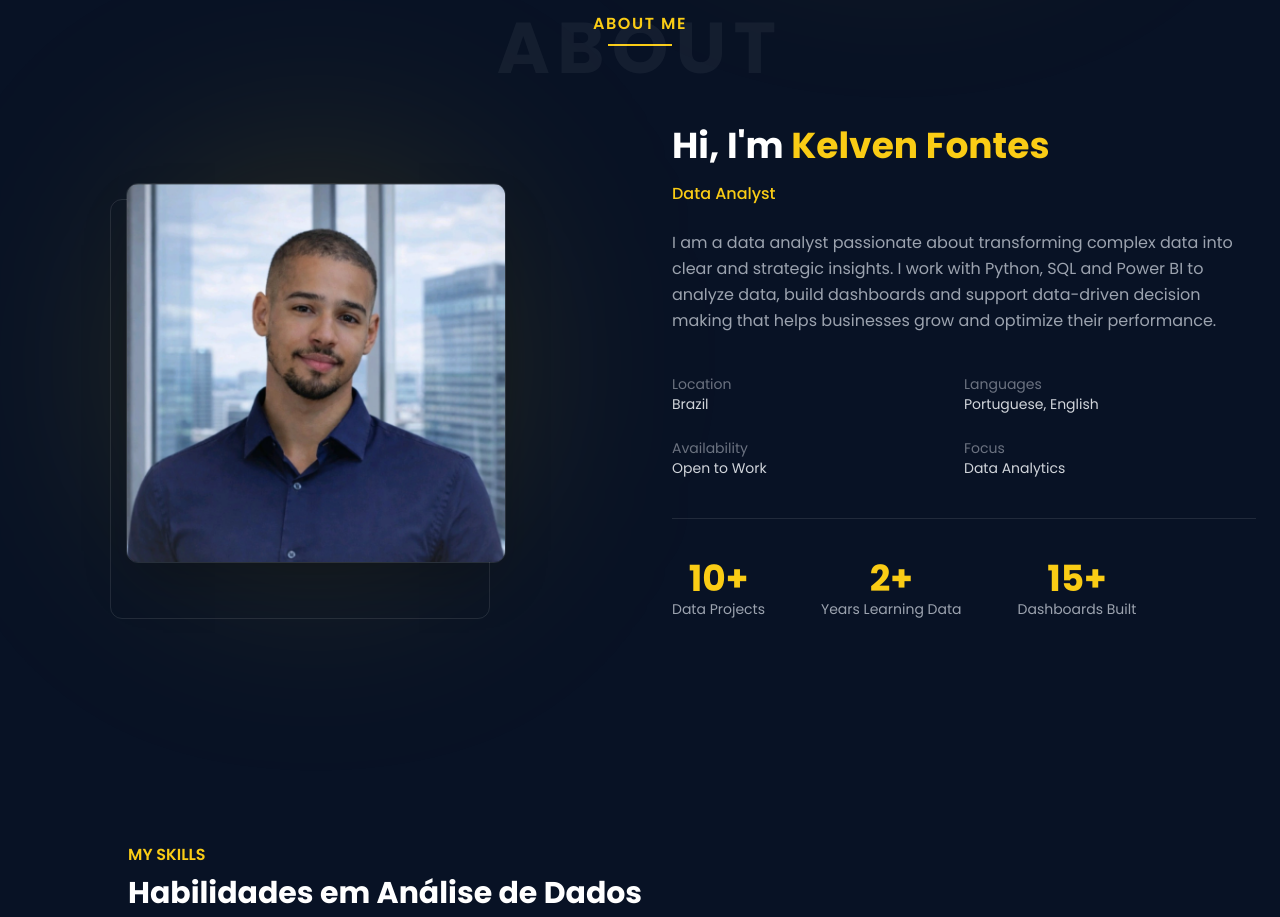
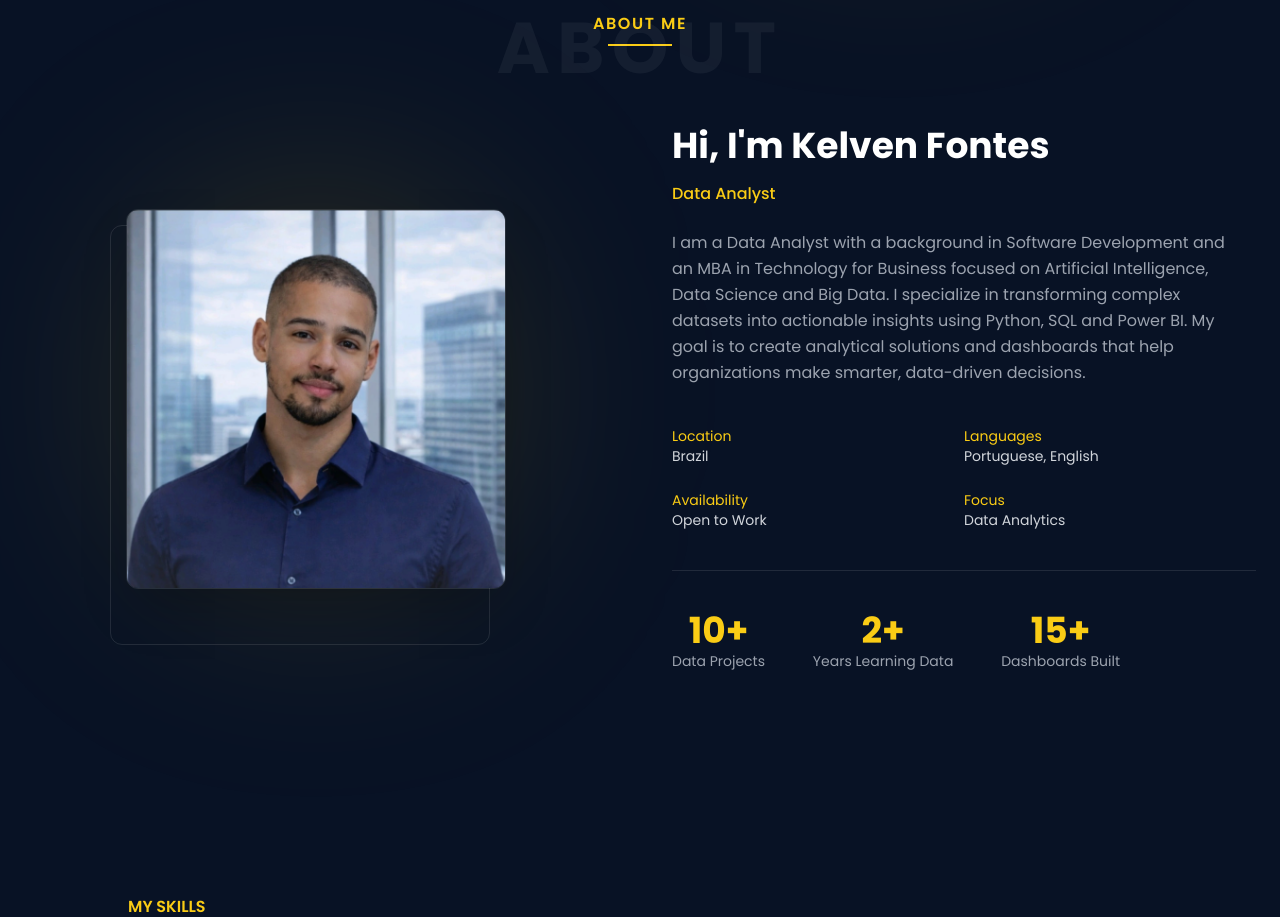
Before and after one commit to KelvenFontes/my-portfolio, a Next.js app: page /pt in a window 1280 px wide. Shown: the part 900-1817 px from the top of the page. Built offline with nearby package versions, Linux system fonts and the light colour scheme.

Commit message:
feat: atualizar seção About com novo conteúdo, estilo e ajustes de layout

```diff
--- a/src/components/About.tsx
+++ b/src/components/About.tsx
@@ -26,10 +26,10 @@ export default function About() {
           <div className="relative flex justify-center">
 
             {/* GLOW */}
-            <div className="absolute w-[320px] h-[360px] bg-yellow-400/20 blur-[120px] rounded-full"></div>
+            <div className="absolute w-[260px] h-[260px] md:w-[320px] md:h-[360px] bg-yellow-400/20 blur-[120px] rounded-full"></div>
 
-            {/* CARD ATRÁS */}
-            <div className="absolute w-[380px] h-[420px] border border-white/10 rounded-xl -translate-x-4 translate-y-4"></div>
+            {/* CARD ATRÁS (aparece só no desktop) */}
+            <div className="w-[280px] h-[280px] md:block absolute w-[380px] h-[420px] border border-white/10 rounded-xl -translate-x-4 translate-y-4"></div>
 
             <Image
               src="/assets/perfil.png"
@@ -38,6 +38,8 @@ export default function About() {
               height={420}
               className="
                 relative
+                w-[260px] md:w-[380px]
+                h-auto
                 object-cover
                 rounded-xl
                 border border-white/10
@@ -53,7 +55,7 @@ export default function About() {
           <div>
 
             <h3 className="text-3xl md:text-4xl font-bold mb-4">
-              Hi, I'm <span className="text-yellow-400">Kelven Fontes</span>
+              Hi, I'm Kelven Fontes
             </h3>
 
             <p className="text-yellow-400 font-medium mb-6">
@@ -61,33 +63,36 @@ export default function About() {
             </p>
 
             <p className="text-gray-400 mb-10 leading-relaxed max-w-xl">
-              I am a data analyst passionate about transforming complex data
-              into clear and strategic insights. I work with Python, SQL and
-              Power BI to analyze data, build dashboards and support
-              data-driven decision making that helps businesses grow and
-              optimize their performance.
+              I am a Data Analyst with a background in Software Development and
+              an MBA in Technology for Business focused on Artificial Intelligence,
+              Data Science and Big Data.
+
+              I specialize in transforming complex datasets into actionable insights
+              using Python, SQL and Power BI. My goal is to create analytical
+              solutions and dashboards that help organizations make smarter,
+              data-driven decisions.
             </p>
 
             {/* INFO */}
             <div className="grid grid-cols-2 gap-y-6 text-sm text-gray-300 mb-10">
 
               <div>
-                <span className="text-gray-500 block">Location</span>
+                <span className="text-yellow-400 block">Location</span>
                 Brazil
               </div>
 
               <div>
-                <span className="text-gray-500 block">Languages</span>
+                <span className="text-yellow-400 block">Languages</span>
                 Portuguese, English
               </div>
 
               <div>
-                <span className="text-gray-500 block">Availability</span>
+                <span className="text-yellow-400 block">Availability</span>
                 Open to Work
               </div>
 
               <div>
-                <span className="text-gray-500 block">Focus</span>
+                <span className="text-yellow-400 block">Focus</span>
                 Data Analytics
               </div>
 
@@ -97,7 +102,7 @@ export default function About() {
             <div className="w-full h-px bg-white/10 mb-10"></div>
 
             {/* STATS */}
-            <div className="flex gap-14">
+            <div className="flex justify-between max-w-md">
 
               <div className="text-center">
                 <p className="text-4xl font-bold text-yellow-400">10+</p>
```
